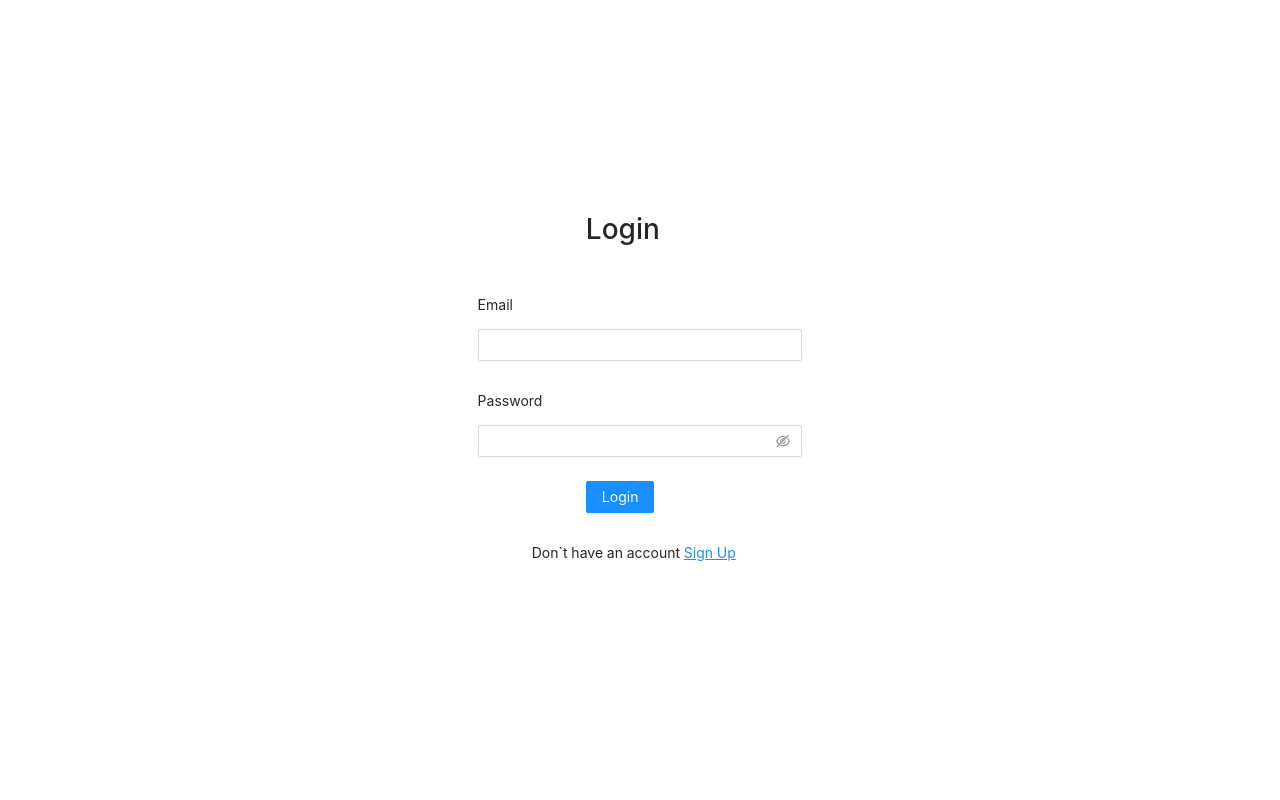
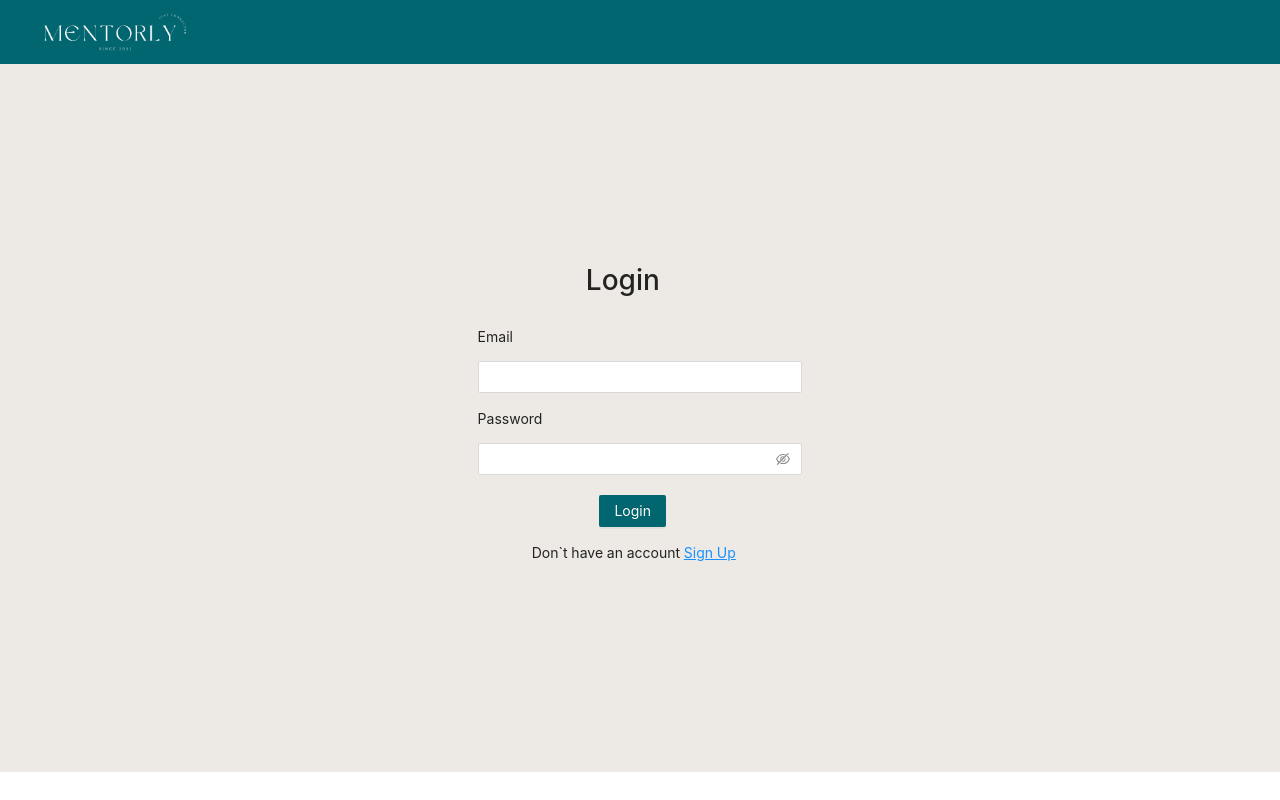
Before and after one commit to Samvel1852/mentorly-front, a React (Create React App) app: page /login in a window 1280 px wide. Built offline with nearby package versions, Linux system fonts and the light colour scheme.

Commit message:
style: ended the login, signup and confirm pages design

```diff
--- a/src/pages/Login/Login.jsx
+++ b/src/pages/Login/Login.jsx
@@ -4,8 +4,8 @@ import { Link, useNavigate, Navigate } from 'react-router-dom';
 
 import axiosInstance from '../../helpers/axiosInstance';
 import { setLocalStorage, getLocalStorage } from '../../helpers/localStorage';
-
 import styles from './Login.module.less';
+import MainHeader from '../../components/Header/MainHeader';
 
 export default function Login() {
   const [errorMessage, setErrorMessage] = useState('');
@@ -41,6 +41,7 @@ export default function Login() {
 
   return (
     <>
+    <MainHeader inPublicPages={true} />
     { getLocalStorage('accessToken') ? <Navigate to='/' /> :
     <div className={styles.formContainer}>
       <Form
@@ -50,23 +51,23 @@ export default function Login() {
         autoComplete='off'
         requiredMark={false}
       >
-        <Form.Item
-          wrapperCol={{ offset: 8, span: 16 }}
-        >
+        <Form.Item className={styles.loginFormTitle} wrapperCol={{ offset: 8, span: 16 }} >
           <h1>Login</h1>
         </Form.Item>
 
         <Form.Item
+          className={styles.loginFormItem}
           label='Email'
           name='email'
           labelCol={{ span: 24 }}
           wrapperCol={{ span: 24 }}
           rules={[ validateRequiredFields('Please input your e-mail!') ]}
         >
-          <Input />
+          <Input className={styles.input} />
         </Form.Item>
 
         <Form.Item
+          className={styles.loginFormItem}
           label='Password'
           name='password'
           labelCol={{ span: 24 }}
@@ -76,18 +77,20 @@ export default function Login() {
           <Input.Password />
         </Form.Item>
 
-        <Form.Item wrapperCol={{ offset: 2, span: 24 }} hidden={!errorMessage} >
+        <Form.Item  className={styles.loginFormItem} wrapperCol={{ offset: 0, span: 24 }}
+                    hidden={!errorMessage} >
           <div className={styles.errMessage} >
             {errorMessage}
           </div>
         </Form.Item>
 
-        <Form.Item wrapperCol={{ offset: 8, span: 16 }} >
-          <Button type='primary' htmlType='submit' loading={loginLoader}>
+        <Form.Item className={styles.loginFormItem} wrapperCol={{ offset: 9, span: 16 }} >
+          <Button className={styles.loginBtn} type='primary' htmlType='submit' loading={loginLoader}>
             Login
           </Button>
         </Form.Item>
-        <Form.Item wrapperCol={{ offset: 4, span: 24 }} >
+        <Form.Item
+          className={styles.loginFormItem} wrapperCol={{ offset: 4, span: 24 }} >
           Don`t have an account <Link to='/signup'>Sign Up</Link>
         </Form.Item>
       </Form>
--- a/src/pages/Login/Login.module.less
+++ b/src/pages/Login/Login.module.less
@@ -3,10 +3,44 @@
   justify-content: center;
   align-items: center;
   width: 100%;
-  height: 100vh;
+  height: 88.5vh;
+  background-color: #edeae5;
 }
 
 .errMessage{
   color: red;
   font-size: 9px;
 }
+
+.loginFormTitle {
+  margin-bottom: 5px !important;
+}
+
+.loginFormItem {
+  margin-bottom: 10px !important;
+  > div {
+    padding: 0 !important;
+  }
+}
+
+.loginBtn {
+  background-color: #026670 !important;
+  border: none !important;
+  margin-top: 10px;
+}
+
+.loginBtn:hover {
+  opacity: 70%;
+}
+
+.input:hover {
+  border: 1px solid #026670 !important;
+}
+
+.input:focus {
+  border-color: #026670 !important;
+  outline: 0 !important;
+  -webkit-box-shadow: 0 0 0 2px rgb(74,145,183, .2) !important;
+  box-shadow: 0 0 0 2px rgb(74,145,183, .2) !important;
+  opacity: 50%;
+}
--- a/src/pages/Signup/Signup.jsx
+++ b/src/pages/Signup/Signup.jsx
@@ -74,7 +74,7 @@ export default function Signup() {
           <Input.Password className={styles.passwordInput} />
         </Form.Item>
 
-        <Form.Item className={styles.signUpFormItem} wrapperCol={{ offset: 2, span: 15 }} hidden={!errorMessage} >
+        <Form.Item className={styles.signUpFormItem} wrapperCol={{ offset: 0, span: 15 }} hidden={!errorMessage} >
           <div className={styles.errMessage} >
             {errorMessage}
           </div>
@@ -85,7 +85,7 @@ export default function Signup() {
             Sign Up
           </Button>
         </Form.Item>
-        <Form.Item className={styles.signUpFormItem} wrapperCol={{ span: 24, offset: 4 }}>
+        <Form.Item className={styles.signUpFormItem} wrapperCol={{ span: 24, offset: 5 }}>
           Already have an account? <Link to='/login'>Log in</Link>
         </Form.Item>
       </Form>
```
Also changed, not shown: src/pages/Login/Login.less (added, +11 -0 lines), 1 other file (tests, documents, lock files or other folders).
